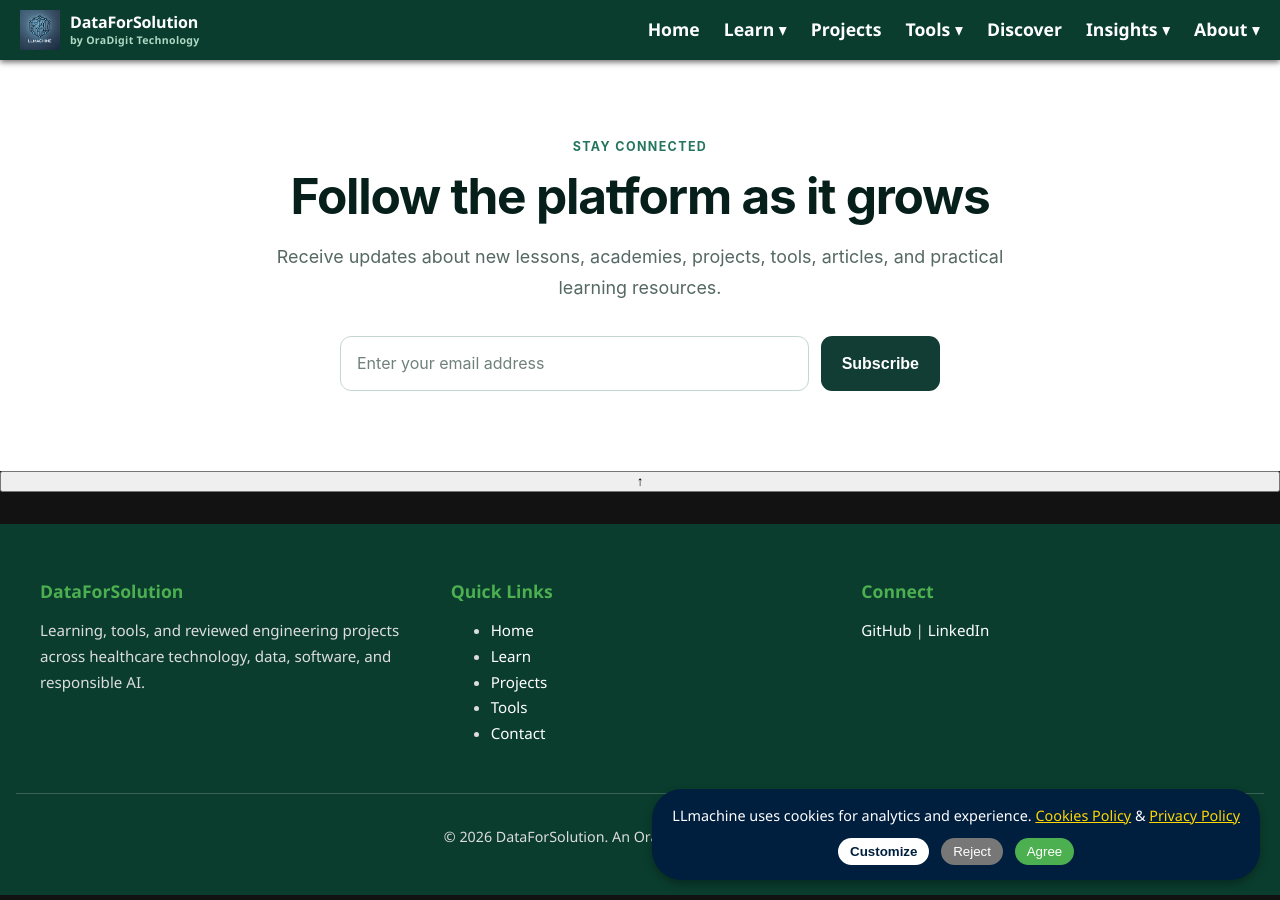
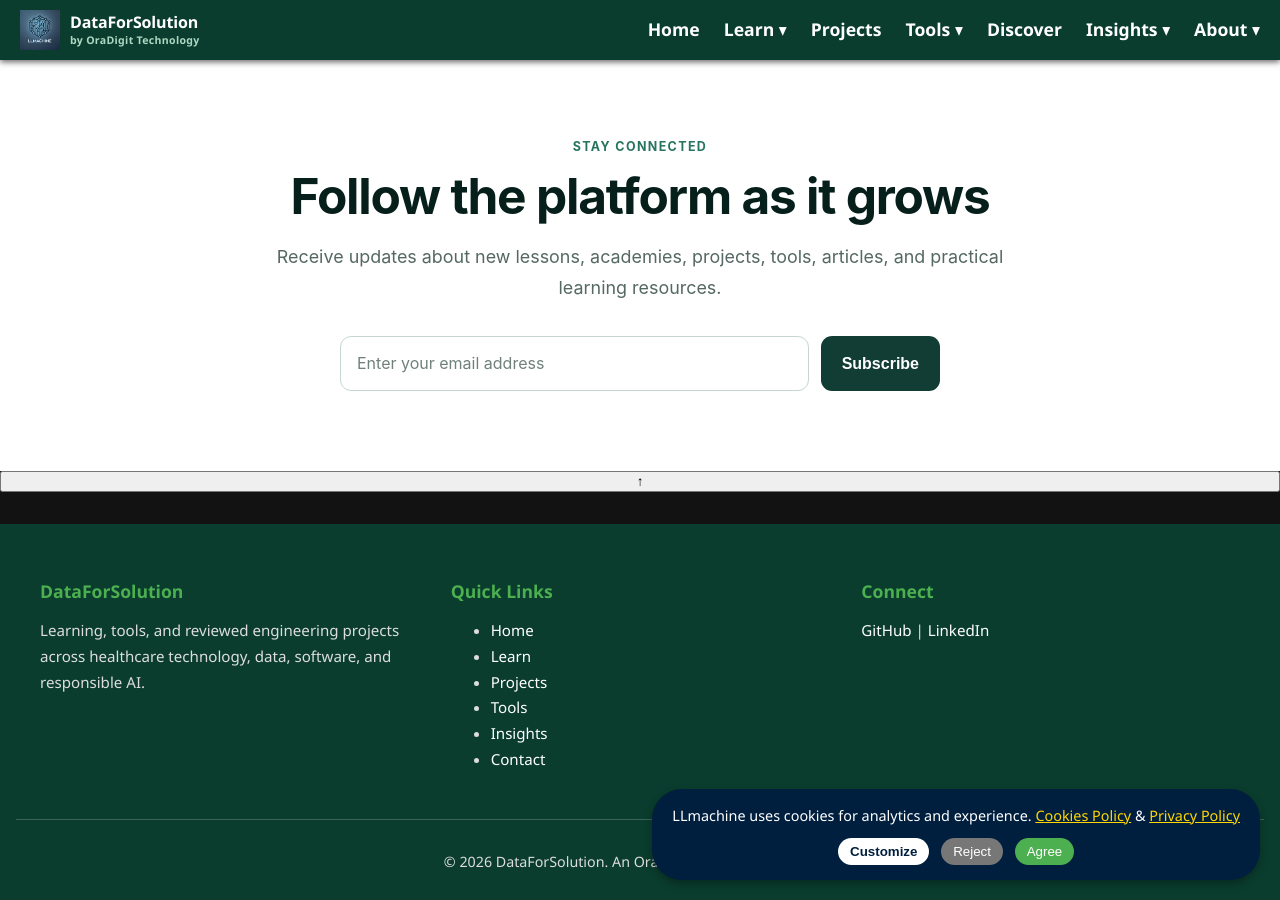
Before and after one commit to DataForSolution/DataForSolution.github.io, a Jekyll site: the page built from index.html, in a window 1280 px wide and 900 px high, scrolled down 4744 px. Built offline with Jekyll 4.4.1, drawn with Linux system fonts in a browser that asks for light colours; the list of posts is cut into pages by our own code; comment, search, counter and statistics services are not loaded.

Commit message:
chore(insights): align footer navigation

```diff
--- a/_includes/footer.html
+++ b/_includes/footer.html
@@ -12,6 +12,7 @@
         <li><a href="{{ '/learn/' | relative_url }}">Learn</a></li>
         <li><a href="{{ '/projects/' | relative_url }}">Projects</a></li>
         <li><a href="{{ '/toolkits/' | relative_url }}">Tools</a></li>
+        <li><a href="{{ '/insights/' | relative_url }}">Insights</a></li>
         <li><a href="{{ '/contact/' | relative_url }}">Contact</a></li>
       </ul>
     </div>
```
